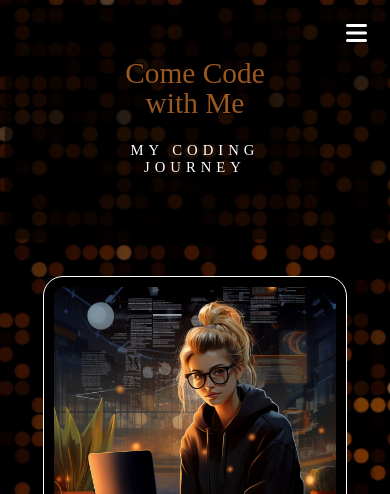
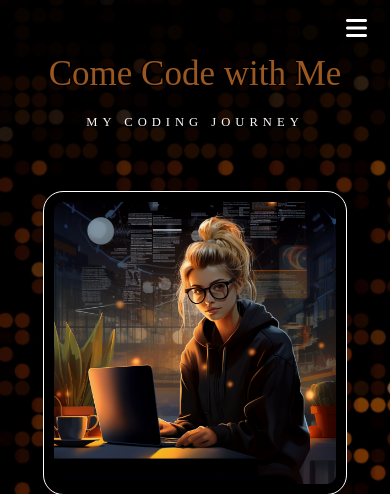
Before and after one commit to NataliaCzeladka/come-code-with-me, a Flask app: page / in a window 390 px wide. Shown: the top 494 px of the page. Run offline with Flask 2, Linux system fonts and the light colour scheme; some libraries are stand-ins or nearby versions; some web fonts are replaced.

Commit message:
Update header and navbar to make them fully responsive

```diff
--- a/static/css/style.css
+++ b/static/css/style.css
@@ -20,17 +20,13 @@ body {
     flex-direction: column;
 }
 
+header {
+    padding: 0 5px;
+}
+
 main {
     flex: 1 0 auto;
     padding: 2% 0;
-}
-
-header {
-    padding: 5px;
-}
-
-nav {
-    min-height: 11vw;
 }
 
 .black-transparent {
@@ -46,18 +42,20 @@ nav {
 .blog-name h1 {
     color: #9b5720;
     font-family: 'Stint Ultra Expanded', serif;
-    font-size: 180%;
+    font-size: 380%;
     text-shadow: #000 0px 0px 1px,   #000 0px 0px 1px,   #000 0px 0px 1px,
         #000 0px 0px 1px,   #000 0px 0px 1px,   #000 0px 0px 1px,
         #000 0px 0px 1px,   #000 0px 0px 1px,   #000 0px 0px 1px,
         #000 0px 0px 1px,   #000 0px 0px 1px,   #000 0px 0px 1px;
-    padding: 15px 0 0 0;
+        margin-top: 0;
 }
 
 .blog-name h6 {
     font-family: 'Stint Ultra Expanded', serif;
     letter-spacing: 5px;
-    line-height: 90%;
+    line-height: 50%;
+    color: #fafafa;
+    margin-bottom: 30px;
 }
 
 .nav-extended ul li a {
@@ -274,33 +273,14 @@ footer div {
 
 /* Media Queries */
 
-@media screen and (min-width: 1401px) and (max-width: 1550px) {
-
-    .blog-name h1 {
-        font-size: 160%;
-    }
-
-    .blog-name h6 {
-        font-size: 50%;
-    }
-}
-
-@media screen and (min-width: 1201px) and (max-width: 1400px) {
+@media screen and (max-width: 1400px) {
 
     main {
         padding: 3% 0;
     }
 
-    nav {
-        min-height: 13vw;
-    }
-
     .blog-name h1 {
-        font-size: 150%;
-    }
-
-    .blog-name h6 {
-        font-size: 40%;
+        font-size: 350%;
     }
 
     .intro div img {
@@ -438,17 +402,13 @@ footer div {
         padding: 3% 0;
     }
 
-    nav {
-        min-height: 60vw;
-    }
-
     .blog-name h1 {
-        font-size: 100%;
+        font-size: 250%;
         line-height: 100%;
     }
 
     .blog-name h6 {
-        font-size: 50%;
+        font-size: 90%;
         line-height: 120%;
     }
 
--- a/templates/base.html
+++ b/templates/base.html
@@ -29,15 +29,11 @@
 </head>
 <body>
 
-    <header>
+    <header class="black-transparent">
 
         <!-- top navbar -->
         <nav class="nav-extended black-transparent">
             <div class="nav-wrapper">
-              <a href="{{ url_for('home')}}" class="brand-logo blog-name center">
-                <h1>Come Code with&nbsp;Me</h1>
-                <h6>MY CODING JOURNEY</h6>
-              </a>
               <a href="#" data-target="mobile-demo" class="sidenav-trigger right"><i class="fas fa-bars"></i></a>
               <ul class="right hide-on-med-and-down">
                 <li><a href="{{ url_for('home')}}">Home</a></li>
@@ -51,8 +47,8 @@
             </div>
         </nav>
 
-          <!-- mobile sidenav -->
-          <ul class="sidenav" id="mobile-demo">
+        <!-- mobile sidenav -->
+        <ul class="sidenav" id="mobile-demo">
             <li><h4 class="center-align brown-text">Come Code with Me</h4></li>
             <li><a href="{{ url_for('home')}}">Home</a></li>
             <li><a href="{{ url_for('get_blog_posts')}}">Blog</a></li>
@@ -61,7 +57,14 @@
             {% else %}
                 <li><a href="{{ url_for('sign_up')}}">Sign In/Up</a></li>
             {% endif %}
-          </ul>
+        </ul>
+
+        <!-- centered logo -->
+        <a href="{{ url_for('home')}}" class="blog-name center">
+            <h1>Come Code with&nbsp;Me</h1>
+            <h6>MY CODING JOURNEY</h6>
+        </a>
+
     </header>
 
     <section>
```
Also changed, not shown: other parts of static/css/style.css (+11 -30 lines).
